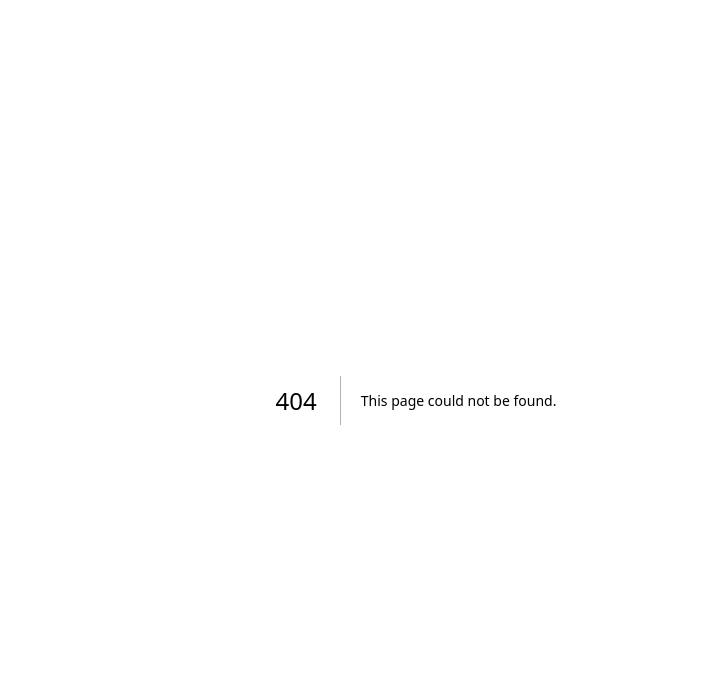
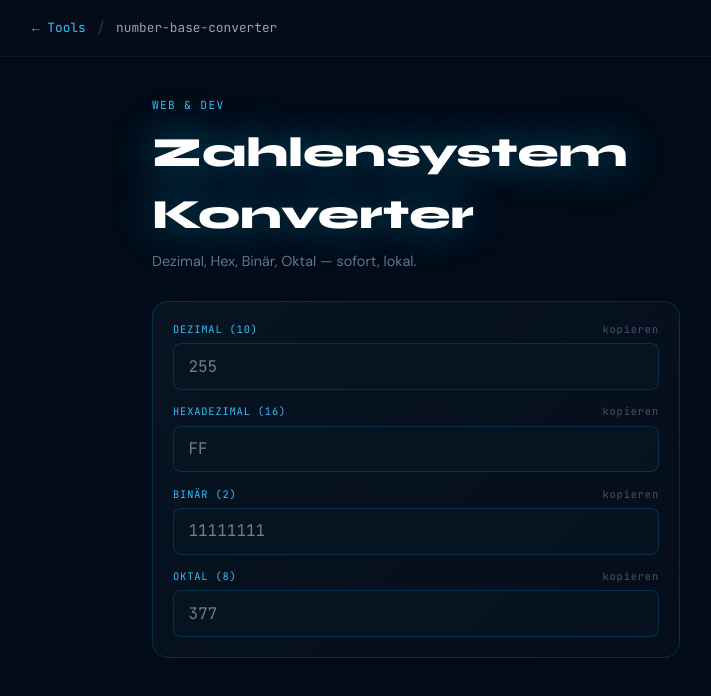
Before and after one commit to leoncordts/leoncordts.github.io, a Next.js app in the folder tools/seo-app/: page /tools/number-base-converter in a window 1280 px wide. Before the commit this address had no page. Shown: the top 696 px of the page, without its empty margins (224-935 px from the left). Built offline with nearby package versions, Linux system fonts and the light colour scheme.

Commit message:
Add cron-builder, color-palette to index; build 78 pages; counter 75

```diff
--- /dev/null
+++ b/tools/seo-app/src/app/tools/http-status-codes/layout.tsx
@@ -0,0 +1,10 @@
+import type { Metadata } from "next";
+
+export const metadata: Metadata = {
+  title: "HTTP Status Codes Referenz | Leon Cordts",
+  description: "Alle HTTP-Statuscodes mit Erklärung, Verwendungszweck und Beispielen — durchsuchbar und offline.",
+};
+
+export default function HttpStatusCodesLayout({ children }: { children: React.ReactNode }) {
+  return <>{children}</>;
+}
--- /dev/null
+++ b/tools/seo-app/src/app/tools/number-base-converter/layout.tsx
@@ -0,0 +1,6 @@
+import type { Metadata } from "next";
+export const metadata: Metadata = {
+  title: "Zahlensystem Konverter | Leon Cordts",
+  description: "Dezimal, Hexadezimal, Binär und Oktal umrechnen — lokal im Browser.",
+};
+export default function Layout({ children }: { children: React.ReactNode }) { return <>{children}</>; }
--- /dev/null
+++ b/tools/seo-app/src/app/tools/number-base-converter/page.tsx
@@ -0,0 +1,144 @@
+"use client";
+import { useState } from "react";
+
+const S = `
+  @import url('https://fonts.googleapis.com/css2?family=Syne:wght@700;800&family=JetBrains+Mono:wght@400;500&family=DM+Sans:wght@300;400;500&display=swap');
+  .glow-text { text-shadow: 0 0 40px rgba(0,212,255,0.45), 0 0 80px rgba(0,212,255,0.15); }
+  .card { background: linear-gradient(135deg,#071422 0%,#050d1a 100%); border: 1px solid rgba(14,165,233,0.2); border-radius: 1rem; }
+  .base-input { background: rgba(7,20,34,0.8); border: 1px solid rgba(14,165,233,0.2); border-radius: 0.5rem; color: #e2e8f0; padding: 0.65rem 0.9rem; font-family: 'JetBrains Mono',monospace; font-size: 1rem; width: 100%; outline: none; transition: border-color 0.2s; }
+  .base-input:focus { border-color: rgba(0,212,255,0.45); }
+  .base-input.err { border-color: rgba(239,68,68,0.5); color: #f87171; }
+  .base-input:read-only { cursor: pointer; }
+  .base-input:read-only:hover { border-color: rgba(0,212,255,0.3); }
+  .base-label { font-family: 'JetBrains Mono',monospace; font-size: 0.65rem; color: #38bdf8; letter-spacing: 0.08em; text-transform: uppercase; display: flex; justify-content: space-between; align-items: center; margin-bottom: 0.35rem; }
+  .copy-mini { background: transparent; border: none; color: #475569; cursor: pointer; font-family: 'JetBrains Mono',monospace; font-size: 0.65rem; padding: 0; transition: color 0.15s; }
+  .copy-mini:hover { color: #38bdf8; }
+  .copy-mini.ok { color: #4ade80; }
+  .bit-grid { display: flex; flex-wrap: wrap; gap: 3px; }
+  .bit { width: 22px; height: 22px; border-radius: 3px; display: flex; align-items: center; justify-content: center; font-family: 'JetBrains Mono',monospace; font-size: 0.7rem; font-weight: 600; }
+  .bit-1 { background: rgba(14,165,233,0.25); border: 1px solid rgba(14,165,233,0.4); color: #38bdf8; }
+  .bit-0 { background: rgba(7,20,34,0.6); border: 1px solid rgba(14,165,233,0.1); color: #334155; }
+`;
+
+type BaseId = "dec" | "hex" | "bin" | "oct";
+const BASES: { id: BaseId; label: string; radix: number; prefix: string; placeholder: string }[] = [
+  { id: "dec", label: "Dezimal (10)", radix: 10, prefix: "",   placeholder: "255" },
+  { id: "hex", label: "Hexadezimal (16)", radix: 16, prefix: "0x", placeholder: "FF" },
+  { id: "bin", label: "Binär (2)",    radix: 2,  prefix: "0b", placeholder: "11111111" },
+  { id: "oct", label: "Oktal (8)",    radix: 8,  prefix: "0o", placeholder: "377" },
+];
+
+function parseAny(s: string): number | null {
+  const clean = s.trim().replace(/^0x/i, "").replace(/^0b/i, "").replace(/^0o/i, "");
+  if (!clean) return null;
+  const n = parseInt(clean, 16);
+  if (!isNaN(n) && n.toString(16).toLowerCase() === clean.toLowerCase().replace(/^0+/, "") || clean === "0") return null;
+  return null;
+}
+
+export default function NumberBaseConverterPage() {
+  const [values, setValues] = useState<Record<BaseId, string>>({ dec: "", hex: "", bin: "", oct: "" });
+  const [activeBase, setActiveBase] = useState<BaseId>("dec");
+  const [error, setError] = useState(false);
+  const [copied, setCopied] = useState<BaseId | null>(null);
+
+  function handleChange(id: BaseId, raw: string) {
+    setActiveBase(id);
+    const base = BASES.find(b => b.id === id)!;
+    const clean = raw.replace(/^0x/i, "").replace(/^0b/i, "").replace(/^0o/i, "").trim();
+    if (!clean) {
+      setValues({ dec: "", hex: "", bin: "", oct: "" });
+      setError(false);
+      return;
+    }
+    const n = parseInt(clean, base.radix);
+    if (isNaN(n) || n < 0) {
+      setValues(prev => ({ ...prev, [id]: raw }));
+      setError(true);
+      return;
+    }
+    setError(false);
+    setValues({
+      dec: n.toString(10),
+      hex: n.toString(16).toUpperCase(),
+      bin: n.toString(2),
+      oct: n.toString(8),
+    });
+  }
+
+  function copyVal(id: BaseId) {
+    const v = values[id];
+    if (!v) return;
+    navigator.clipboard.writeText(v);
+    setCopied(id);
+    setTimeout(() => setCopied(null), 1200);
+  }
+
+  const binStr = values.bin;
+  const bits = binStr ? binStr.padStart(Math.max(8, Math.ceil(binStr.length / 8) * 8), "0").split("") : [];
+
+  return (
+    <div style={{ backgroundColor: "#020b18", color: "#cbd5e1", fontFamily: "'DM Sans',sans-serif", minHeight: "100vh" }}>
+      <style>{S}</style>
+
+      <nav style={{ borderBottom: "1px solid rgba(14,165,233,0.1)", backgroundColor: "rgba(5,13,26,0.95)", backdropFilter: "blur(12px)" }} className="px-6 py-4">
+        <div className="max-w-3xl mx-auto flex items-center gap-3">
+          <a href="/tools" style={{ color: "#38bdf8", fontFamily: "'JetBrains Mono',monospace", fontSize: "0.8rem" }}>← Tools</a>
+          <span style={{ color: "#1e3a5f" }}>/</span>
+          <span style={{ color: "#94a3b8", fontFamily: "'JetBrains Mono',monospace", fontSize: "0.8rem" }}>number-base-converter</span>
+        </div>
+      </nav>
+
+      <main className="max-w-xl mx-auto px-6 py-10">
+        <div className="mb-7">
+          <div style={{ fontFamily: "'JetBrains Mono',monospace", fontSize: "0.7rem", color: "#38bdf8", letterSpacing: "0.12em", textTransform: "uppercase", marginBottom: "0.5rem" }}>Web & Dev</div>
+          <h1 className="glow-text" style={{ fontFamily: "'Syne',sans-serif", fontWeight: 800, fontSize: "clamp(1.8rem,5vw,2.6rem)", color: "#fff", marginBottom: "0.3rem" }}>Zahlensystem Konverter</h1>
+          <p style={{ color: "#64748b", fontSize: "0.9rem" }}>Dezimal, Hex, Binär, Oktal — sofort, lokal.</p>
+        </div>
+
+        <div style={{ display: "flex", flexDirection: "column", gap: "0.85rem" }}>
+          <div className="card p-5">
+            <div style={{ display: "flex", flexDirection: "column", gap: "0.9rem" }}>
+              {BASES.map(b => (
+                <div key={b.id}>
+                  <div className="base-label">
+                    <span>{b.label}</span>
+                    <button className={`copy-mini ${copied === b.id ? "ok" : ""}`} onClick={() => copyVal(b.id)}>
+                      {copied === b.id ? "✓ kopiert" : "kopieren"}
+                    </button>
+                  </div>
+                  <input
+                    className={`base-input ${activeBase === b.id && error ? "err" : ""}`}
+                    type="text"
+                    placeholder={b.placeholder}
+                    value={values[b.id]}
+                    onChange={e => handleChange(b.id, e.target.value)}
+                    spellCheck={false}
+                  />
+                </div>
+              ))}
+            </div>
+            {error && (
+              <p style={{ fontFamily: "'JetBrains Mono',monospace", fontSize: "0.72rem", color: "#f87171", marginTop: "0.5rem" }}>
+                ⚠ Ungültige Eingabe für dieses Zahlensystem.
+              </p>
+            )}
+          </div>
+
+          {bits.length > 0 && (
+            <div className="card p-5">
+              <label style={{ fontFamily: "'JetBrains Mono',monospace", fontSize: "0.65rem", color: "#38bdf8", letterSpacing: "0.08em", textTransform: "uppercase", display: "block", marginBottom: "0.6rem" }}>
+                Bit-Visualisierung ({bits.length} Bit)
+              </label>
+              <div className="bit-grid">
+                {bits.map((bit, i) => (
+                  <div key={i} className={`bit ${bit === "1" ? "bit-1" : "bit-0"}`}>{bit}</div>
+                ))}
+              </div>
+            </div>
+          )}
+        </div>
+      </main>
+    </div>
+  );
+}
```
Also changed, not shown: 1 other file (tests, documents, lock files or other folders).
